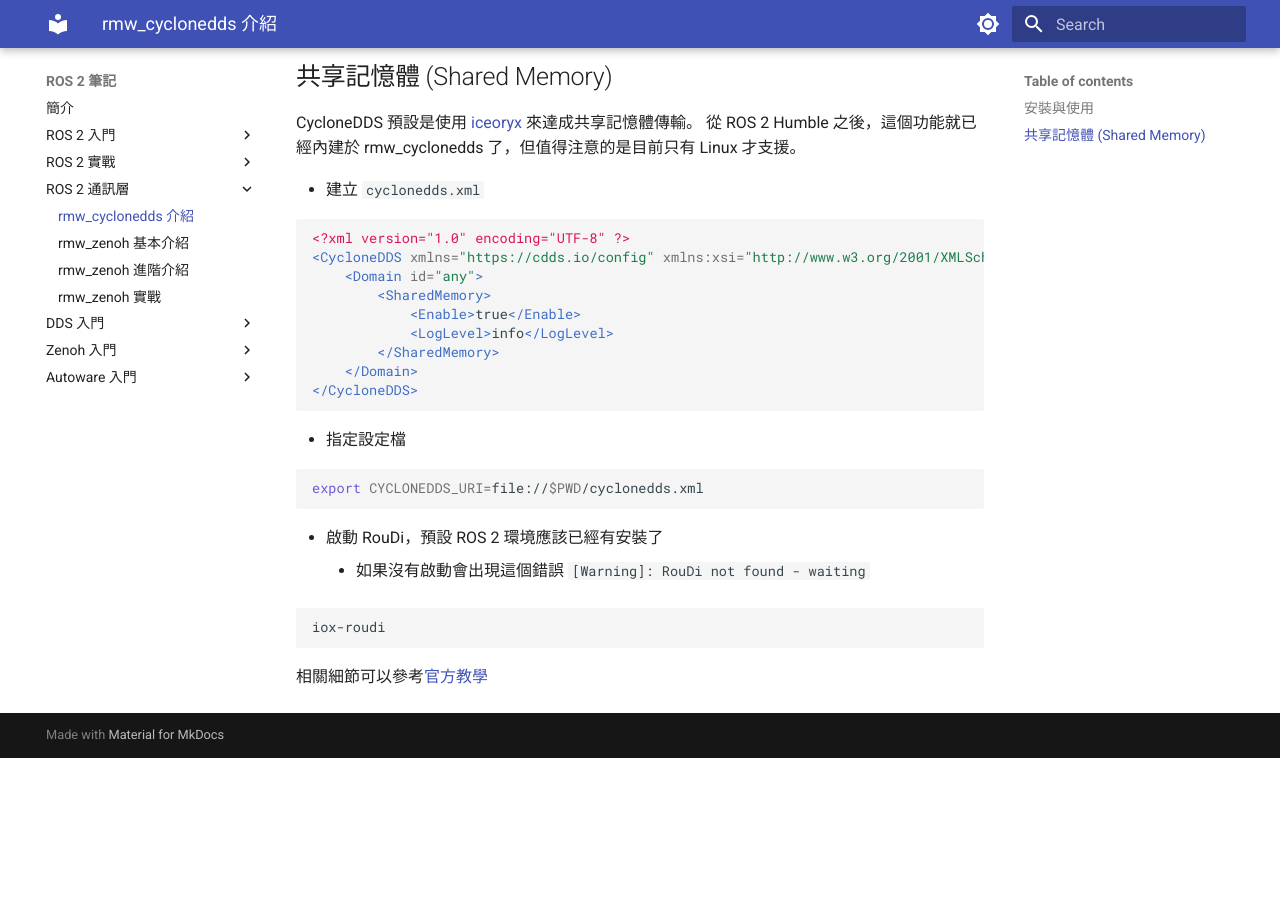
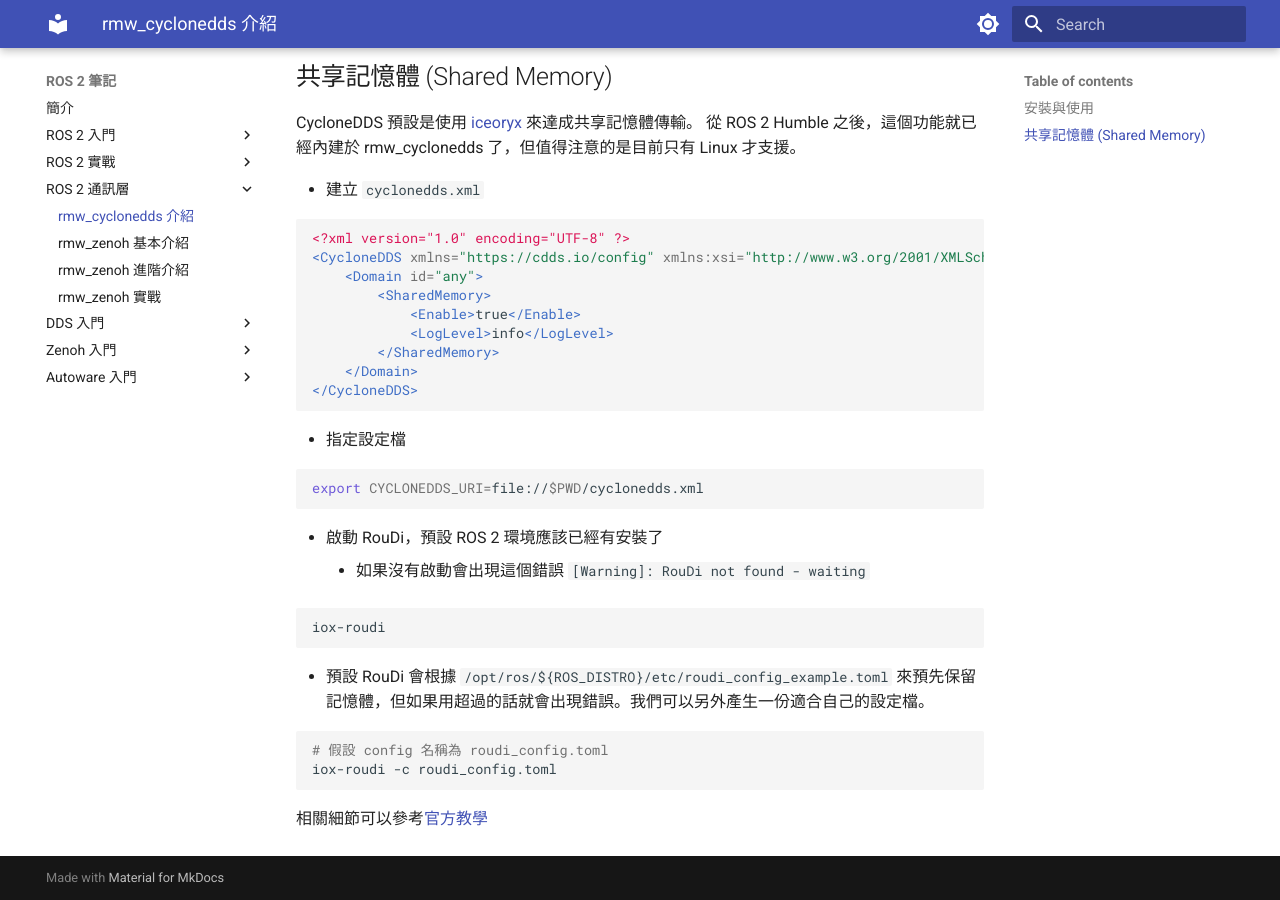
Before and after one commit to evshary/ros2-learning, an MkDocs documentation site: the page built from docs/ros2/rmw_cyclonedds.md, in a window 1280 px wide and 900 px high, scrolled down 667 px. Built offline with MkDocs 1.6.1 and Material for MkDocs 9.7.7, drawn with Linux system fonts in a browser that asks for light colours; before the commit the page ends 1425 px from its top, so only the background shows below that.

Commit message:
Able to support config for RouDi.
Signed-off-by: ChenYing Kuo <evshary@gmail.com>

````diff
--- a/docs/ros2/rmw_cyclonedds.md
+++ b/docs/ros2/rmw_cyclonedds.md
@@ -66,4 +66,11 @@ export CYCLONEDDS_URI=file://$PWD/cyclonedds.xml
 iox-roudi
 ```
 
+* 預設 RouDi 會根據 `/opt/ros/${ROS_DISTRO}/etc/roudi_config_example.toml` 來預先保留記憶體，但如果用超過的話就會出現錯誤。我們可以另外產生一份適合自己的設定檔。
+
+```bash
+# 假設 config 名稱為 roudi_config.toml
+iox-roudi -c roudi_config.toml
+```
+
 相關細節可以參考[官方教學](https://github.com/ros2/rmw_cyclonedds/blob/rolling/shared_memory_support.md)
````
